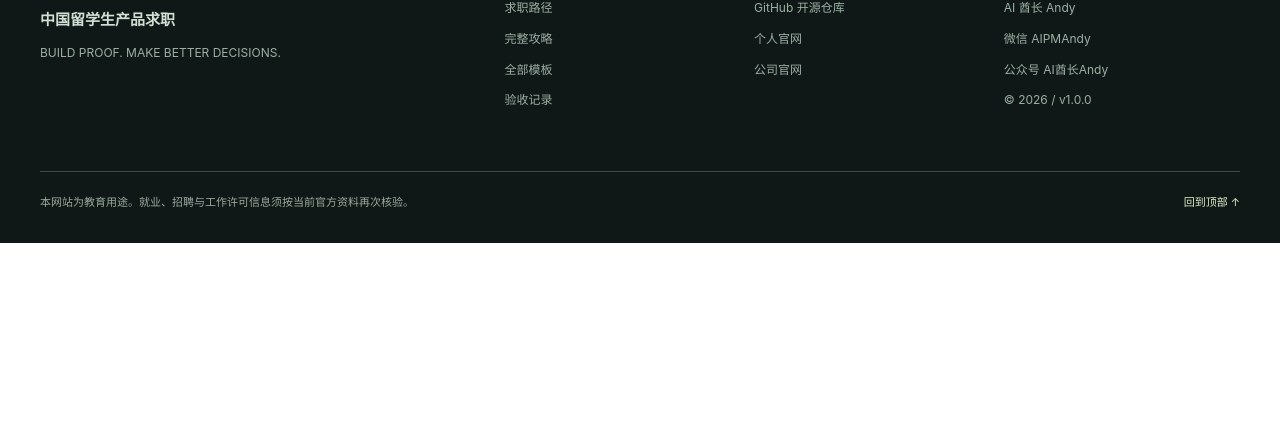
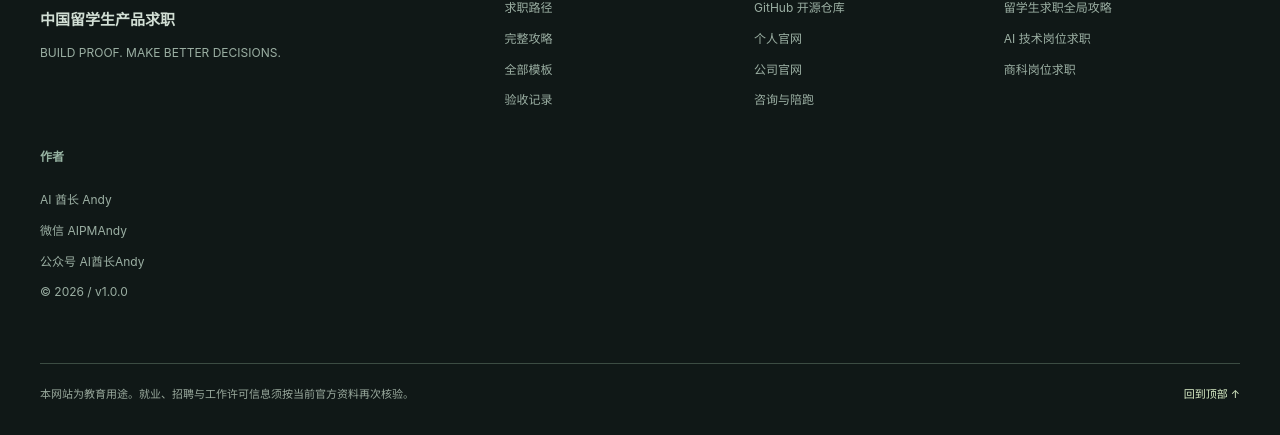
Before and after one commit to AIPMAndy/chinese-international-student-product-jobs, a website: page site/home.html in a window 1280 px wide. Shown: the part 7961-8396 px from the top of the page. Before the commit the page ends 8204 px from the top, so only its background shows below. Drawn offline with Linux system fonts and the light colour scheme; files that its build step writes are made by us from their sources.

Commit message:
feat(seo): add verifiable homepage schema, service CTA and related guides

```diff
--- a/site/home.html
+++ b/site/home.html
@@ -11,6 +11,10 @@
 <meta property="og:type" content="website">
 <meta property="og:title" content="中国留学生产品求职 · 实战工作台 | AI 酋长 Andy">
 <meta property="og:description" content="不是泛泛而谈的PM知识库。从JD到产品能力证据，完成可用于投递和面试的完整材料。">
+<meta name="robots" content="index,follow">
+<meta property="og:url" content="https://aipmandy.github.io/chinese-international-student-product-jobs/">
+<meta name="twitter:card" content="summary">
+<script type="application/ld+json">{"@context":"https://schema.org","@type":"WebPage","name":"中国留学生产品岗位求职保姆级攻略","url":"https://aipmandy.github.io/chinese-international-student-product-jobs/","inLanguage":"zh-CN","isAccessibleForFree":true,"dateModified":"2026-11-14","author":{"@type":"Person","name":"AI 酋长 Andy","url":"https://metaver.vip/"},"publisher":{"@type":"Organization","name":"星觉科技","url":"https://www.a6no1.cn/"}}</script>
 <title>中国留学生产品求职 · 实战工作台 | AI 酋长 Andy</title>
 <link rel="stylesheet" href="assets/home.css">
 <script src="assets/home.js" defer></script>
@@ -251,8 +255,8 @@
   <div class="shell footer-grid">
     <div><span class="footer-brand">A<span>·</span></span><strong>中国留学生产品求职</strong><small>BUILD PROOF. MAKE BETTER DECISIONS.</small></div>
     <div><h4>快速访问</h4><a href="#journey">求职路径</a><a href="#chapters">完整攻略</a><a href="resources.html">全部模板</a><a href="verification.html">验收记录</a></div>
-    <div><h4>链接</h4><a href="https://github.com/AIPMAndy/chinese-international-student-product-jobs">GitHub 开源仓库</a><a href="https://metaver.vip/">个人官网</a><a href="https://www.a6no1.cn/">公司官网</a></div>
-    <div><h4>作者</h4><span>AI 酋长 Andy</span><span>微信 AIPMAndy</span><span>公众号 AI酋长Andy</span><small>© 2026 / v1.0.0</small></div>
+    <div><h4>链接</h4><a href="https://github.com/AIPMAndy/chinese-international-student-product-jobs">GitHub 开源仓库</a><a href="https://metaver.vip/">个人官网</a><a href="https://www.a6no1.cn/">公司官网</a><a href="https://metaver.vip/services">咨询与陪跑</a></div>
+    <div><h4>关联攻略</h4><a href="https://aipmandy.github.io/chinese-international-student-career-guide/">留学生求职全局攻略</a><a href="https://aipmandy.github.io/chinese-international-student-ai-jobs/">AI 技术岗位求职</a><a href="https://aipmandy.github.io/chinese-international-student-business-jobs/">商科岗位求职</a></div><div><h4>作者</h4><span>AI 酋长 Andy</span><span>微信 AIPMAndy</span><span>公众号 AI酋长Andy</span><small>© 2026 / v1.0.0</small></div>
   </div>
   <div class="shell footer-bottom"><span>本网站为教育用途。就业、招聘与工作许可信息须按当前官方资料再次核验。</span><a href="#top">回到顶部 ↑</a></div>
 </footer>
```
